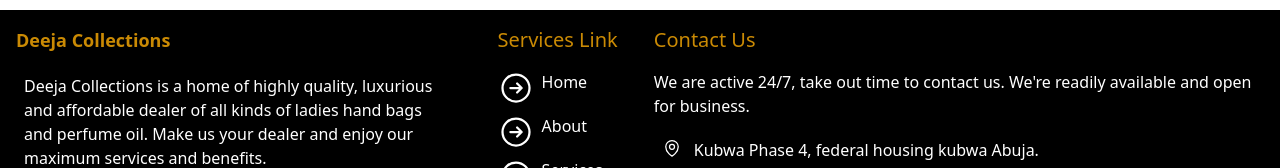
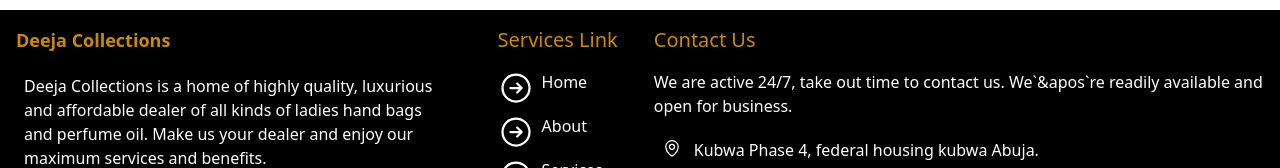
Before and after one commit to DeePinnacle/DeejaCollections, a Next.js app: page / in a window 1280 px wide. Shown: the part 4136-4304 px from the top of the page. Built offline with nearby package versions, Linux system fonts and the light colour scheme.

Commit message:
changed ' to `&apos`  page.tsx

```diff
--- a/src/app/Contactpage/page.tsx
+++ b/src/app/Contactpage/page.tsx
@@ -40,7 +40,7 @@
         </div>
         <div className='p-2'>
           <h2 className='text-yellow-600 font-extralight text-xl mb-4'>Contact Us</h2>
-          <p className='text-white mb-3'>We are active 24/7, take out time to contact us. We're readily available and open for business.</p>
+          <p className='text-white mb-3'>We are active 24/7, take out time to contact us. We`&apos`re readily available and open for business.</p>
           <div className='p-2 flex flex-row align-middle gap-3'>
             <MapPinIcon className='h-5 w-5 text-white' />
             <p className='text-white'>Kubwa Phase 4, federal housing kubwa Abuja.</p>
```
